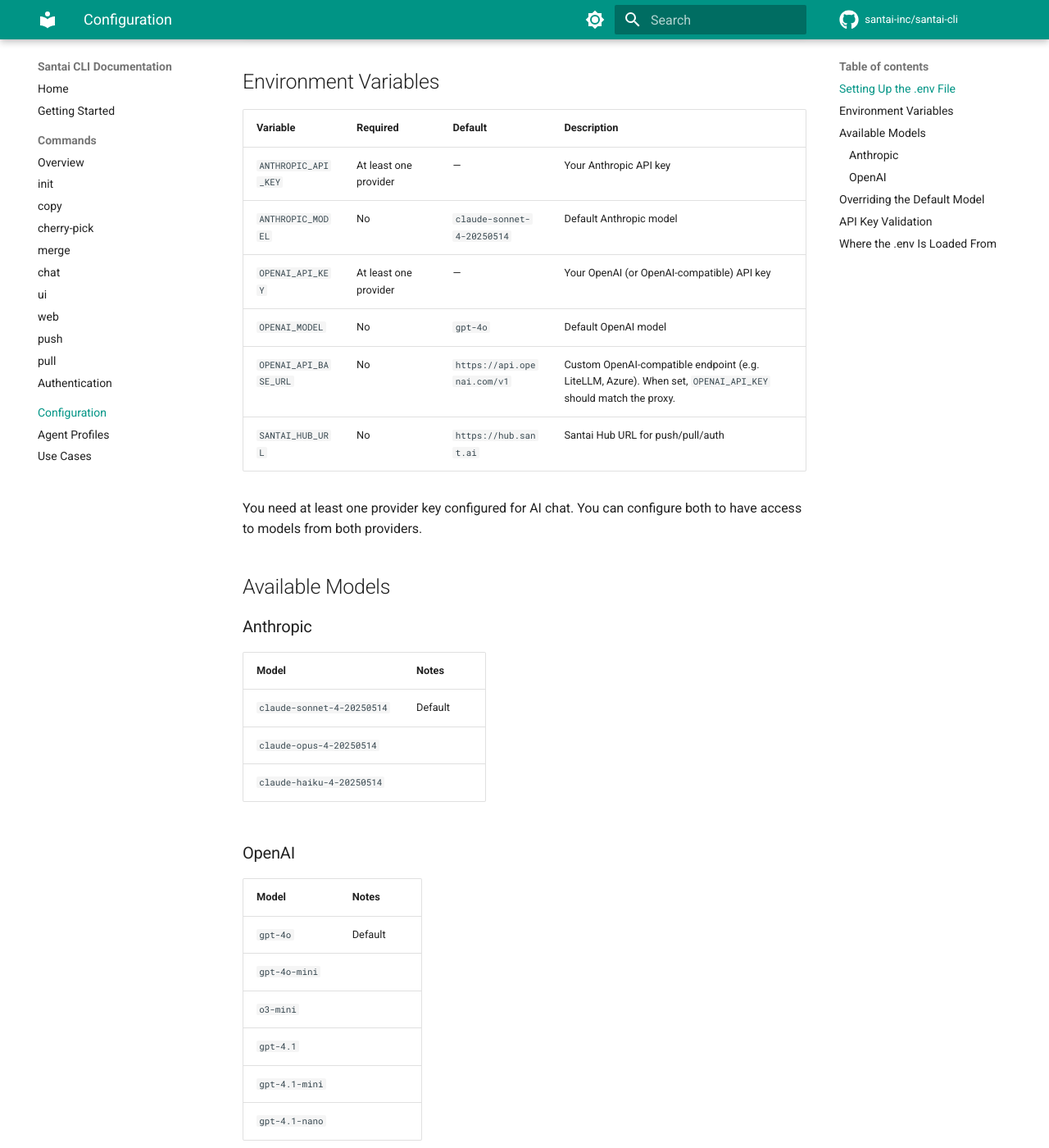
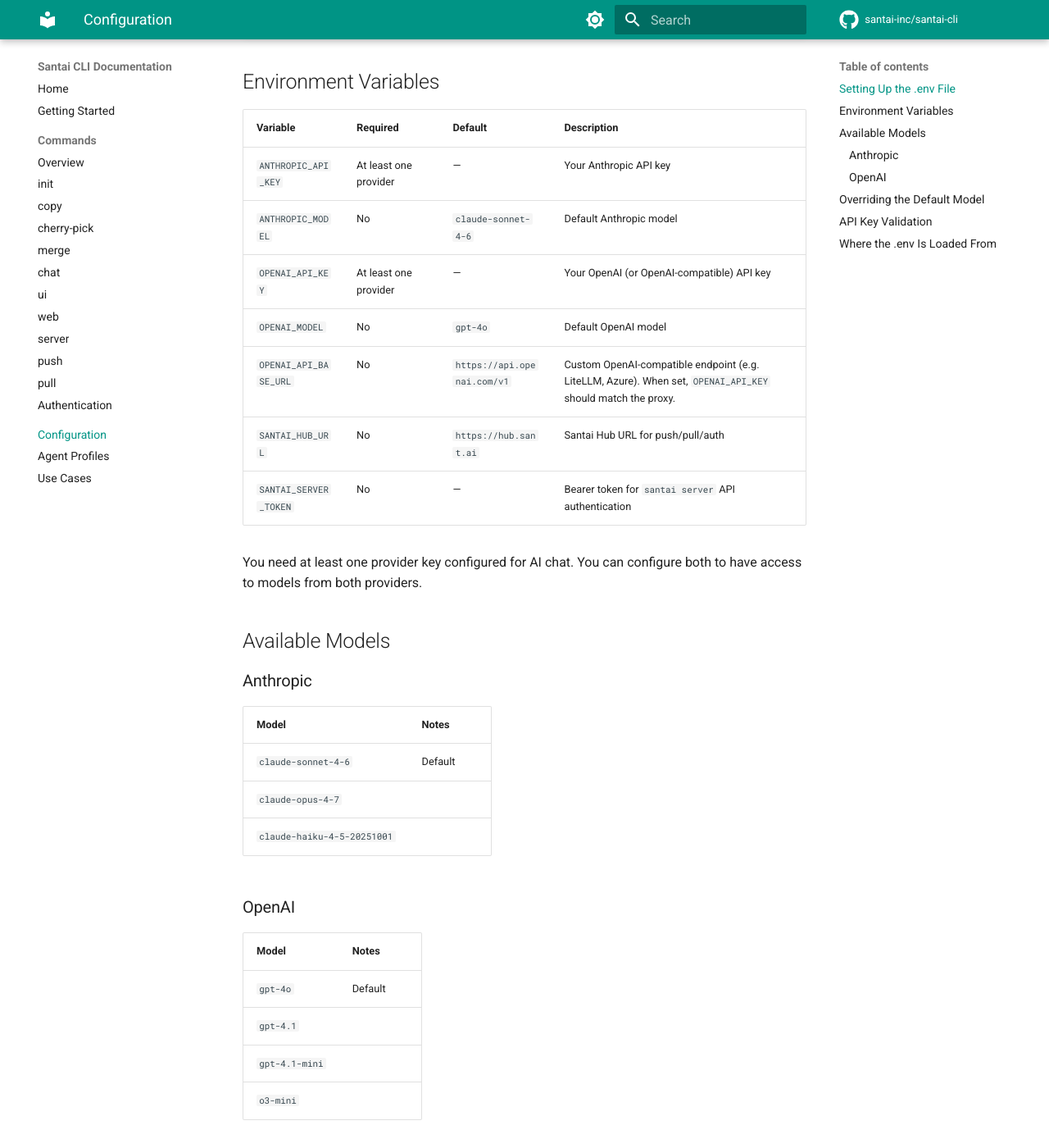
Before and after one commit to santai-inc/santai-cli, an MkDocs documentation site: the page built from docs/configuration.md, in a window 1280 px wide and 1400 px high, scrolled down 753 px. Shown: the whole window at 82% size. Built offline with MkDocs 1.6.1 and Material for MkDocs 9.7.7, drawn with Linux system fonts in a browser that asks for light colours; comment, search, counter and statistics services are not loaded; some of the changed text lies outside the part shown.

Commit message:
docs: update documentation to match current CLI structure (#140)
- Add santai server command documentation (docs/commands/server.md)
- Fix stale model names across all docs to match AVAILABLE_MODELS in config.py
  (claude-sonnet-4-6, claude-opus-4-7, claude-haiku-4-5-20251001, gpt-4.1,
  gpt-4.1-mini, gpt-4o, o3-mini)
- Add SANTAI_SERVER_TOKEN to configuration reference
- Update README source layout to include server/ directory
- Fix _VERSION in cli.py to match pyproject.toml (0.1.1)
- Add server to mkdocs nav and command index table

Closes #139

````diff
--- a/docs/configuration.md
+++ b/docs/configuration.md
@@ -18,7 +18,7 @@
 OPENAI_API_KEY=sk-...
 
 # Optional: override default models
-ANTHROPIC_MODEL=claude-sonnet-4-20250514
+ANTHROPIC_MODEL=claude-sonnet-4-6
 OPENAI_MODEL=gpt-4o
 
 # Optional: custom OpenAI-compatible proxy (e.g. LiteLLM, Azure).
@@ -34,11 +34,12 @@
 | Variable | Required | Default | Description |
 |----------|----------|---------|-------------|
 | `ANTHROPIC_API_KEY` | At least one provider | — | Your Anthropic API key |
-| `ANTHROPIC_MODEL` | No | `claude-sonnet-4-20250514` | Default Anthropic model |
+| `ANTHROPIC_MODEL` | No | `claude-sonnet-4-6` | Default Anthropic model |
 | `OPENAI_API_KEY` | At least one provider | — | Your OpenAI (or OpenAI-compatible) API key |
 | `OPENAI_MODEL` | No | `gpt-4o` | Default OpenAI model |
 | `OPENAI_API_BASE_URL` | No | `https://api.openai.com/v1` | Custom OpenAI-compatible endpoint (e.g. LiteLLM, Azure). When set, `OPENAI_API_KEY` should match the proxy. |
 | `SANTAI_HUB_URL` | No | `https://hub.sant.ai` | Santai Hub URL for push/pull/auth |
+| `SANTAI_SERVER_TOKEN` | No | — | Bearer token for `santai server` API authentication |
 
 You need at least one provider key configured for AI chat. You can configure both to have access to models from both providers.
 
@@ -48,20 +49,18 @@
 
 | Model | Notes |
 |-------|-------|
-| `claude-sonnet-4-20250514` | Default |
-| `claude-opus-4-20250514` | |
-| `claude-haiku-4-20250514` | |
+| `claude-sonnet-4-6` | Default |
+| `claude-opus-4-7` | |
+| `claude-haiku-4-5-20251001` | |
 
 ### OpenAI
 
 | Model | Notes |
 |-------|-------|
 | `gpt-4o` | Default |
-| `gpt-4o-mini` | |
-| `o3-mini` | |
 | `gpt-4.1` | |
 | `gpt-4.1-mini` | |
-| `gpt-4.1-nano` | |
+| `o3-mini` | |
 
 ## Overriding the Default Model
 
@@ -69,14 +68,14 @@
 
 ```bash
 # .env
-ANTHROPIC_MODEL=claude-opus-4-20250514
+ANTHROPIC_MODEL=claude-opus-4-7
 OPENAI_MODEL=gpt-4.1
 ```
 
 You can also bypass the interactive picker entirely with the `--model` flag:
 
 ```bash
-santai chat --model gpt-4o-mini
+santai chat --model gpt-4.1-mini
 ```
 
 ## API Key Validation
--- a/mkdocs.yml
+++ b/mkdocs.yml
@@ -60,6 +60,7 @@
       - chat: commands/chat.md
       - ui: commands/ui.md
       - web: commands/web.md
+      - server: commands/server.md
       - push: commands/push.md
       - pull: commands/pull.md
       - Authentication: commands/auth.md
````
Also changed, not shown: README.md (+16 -1 lines), docs/commands/chat.md (+7 -9 lines), docs/commands/index.md (+1 -0 lines), docs/commands/server.md (added, +222 -0 lines), docs/getting-started.md (+1 -1 lines), docs/use-cases.md (+2 -2 lines), 1 other file.
